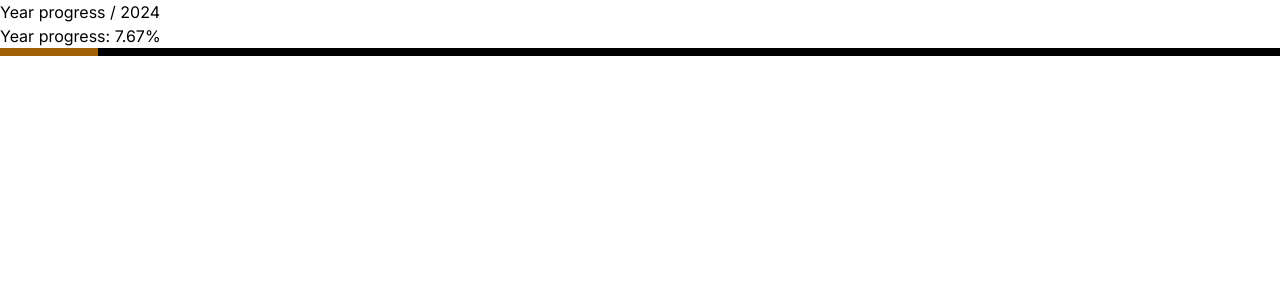
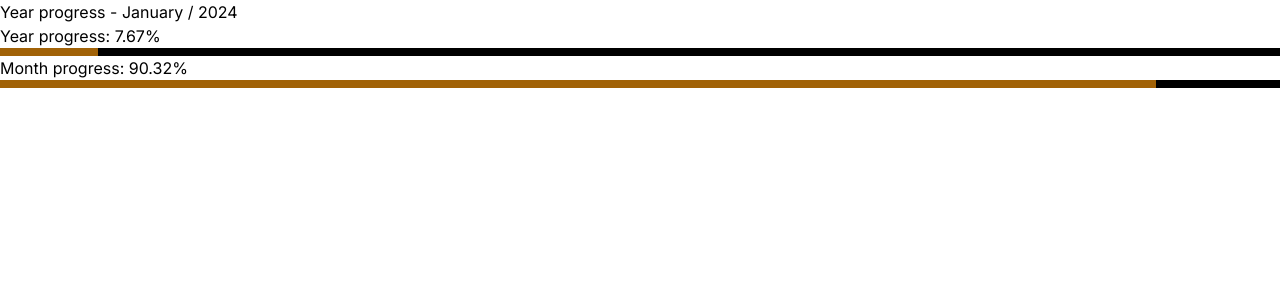
Before and after one commit to 2giosangmitom/year-progress, a Next.js app: page / in a window 1280 px wide. Shown: the top 300 px of the page. Built offline with nearby package versions, Linux system fonts and the light colour scheme.

Commit message:
feat: month progress

```diff
--- a/app/page.jsx
+++ b/app/page.jsx
@@ -1,15 +1,22 @@
 import YearProgress from "@/components/YearProgress";
+import MonthProgress from "@/components/MonthProgress";
 
 export default function Home() {
 	const date = new Date();
+	const month = date.toLocaleString("default", { month: "long" });
+	const year = date.getUTCFullYear();
 
 	return (
 		<>
 			<header>
-				<h1>Year progress / {date.getUTCFullYear()}</h1>
+				<h1>
+					Year progress - {month} / {year}
+				</h1>
 			</header>
+
 			<main>
 				<YearProgress />
+				<MonthProgress />
 			</main>
 		</>
 	);
--- a/components/MonthProgress.jsx
+++ b/components/MonthProgress.jsx
@@ -0,0 +1,23 @@
+"use client";
+import { getMonthProgress } from "@/utils/month";
+import { useRef, useEffect } from "react";
+
+export default function MonthProgress() {
+	const monthProgressRef = useRef(null);
+
+	useEffect(() => {
+		monthProgressRef.current.style.width = getMonthProgress();
+	}, []);
+
+	return (
+		<div>
+			<p>Month progress: {getMonthProgress()}</p>
+			<div className="bg-black w-full h-2">
+				<div
+					className="bg-yellow-700 h-full w-0 duration-1000"
+					ref={monthProgressRef}
+				/>
+			</div>
+		</div>
+	);
+}
--- /dev/null
+++ b/utils/month.js
@@ -0,0 +1,13 @@
+export function daysInMonth(year, month) {
+	return new Date(year, month, 0).getDate();
+}
+
+export function getMonthProgress() {
+	const date = new Date();
+	const day = date.getUTCDate();
+	const currentYear = date.getUTCFullYear();
+	const currentMonth = date.getUTCMonth() + 1;
+	const days = daysInMonth(currentYear, currentMonth);
+
+	return `${((day / days) * 100).toFixed(2)}%`;
+}
```
